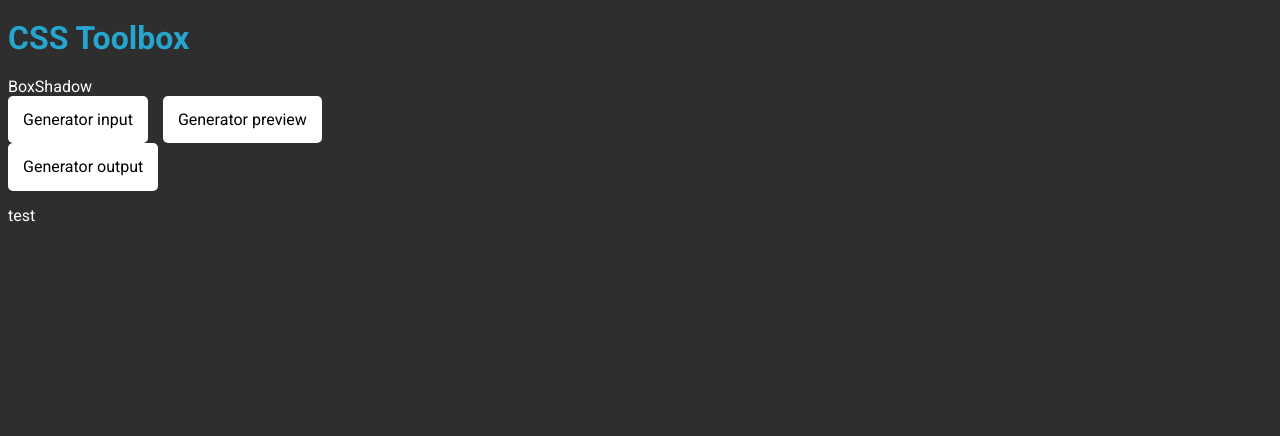
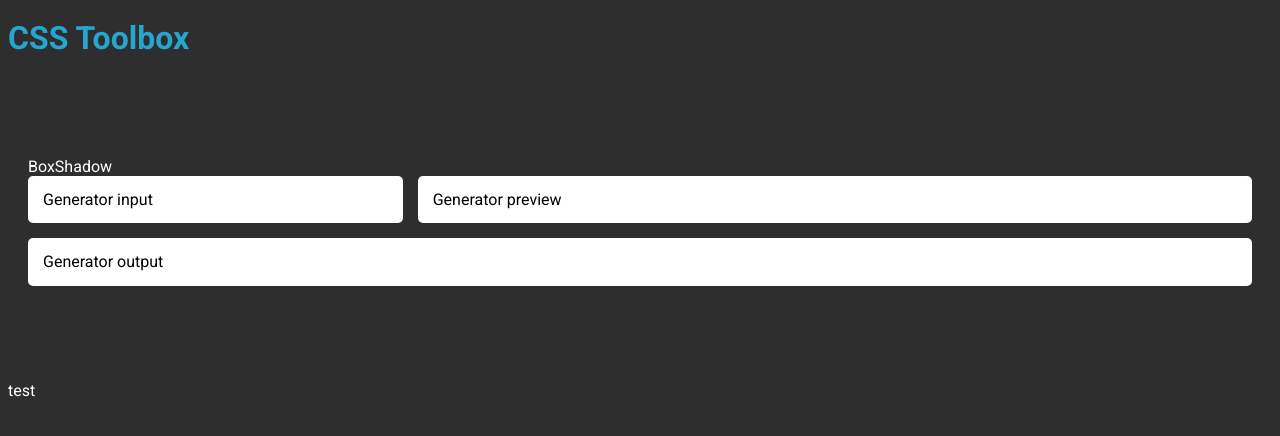
Before and after one commit to PedroHombre/CSS-Toolbox, a React (Create React App) app: page /box-shadow in a window 1280 px wide. Shown: the top 436 px of the page. Built offline with nearby package versions, Linux system fonts and the light colour scheme.

Commit message:
generators basic css

```diff
--- a/src/pages/generators/Generators.scss
+++ b/src/pages/generators/Generators.scss
@@ -1,5 +1,29 @@
+.container {
+    max-width: 1500px;
+    margin: 0 auto;
+    padding: 80px 20px;
+}
+
+.wrapper {
+    display: flex;
+    flex-direction: column;
+    gap: 15px;
+}
+
 .row {
     display: flex;
     flex-direction: row;
     gap: 15px;
+
+    .generator-input {
+        width: 30%;
+    }
+
+    .generator-preview {
+        width: 70%;
+    }
+
+    .generator-output {
+        width: 100%;
+    }
 }
--- a/src/pages/generators/boxShadow/BoxShadow.jsx
+++ b/src/pages/generators/boxShadow/BoxShadow.jsx
@@ -8,9 +8,10 @@ import '../Generators.scss';
 
 const BoxShadowGen = () => {
     return (
-        <>
+        <div className="container">
             BoxShadow
 
+            <div className="wrapper">
                 <div className="row">
                     <GeneratorInput />
 
@@ -20,7 +21,8 @@ const BoxShadowGen = () => {
                 <div className="row">
                     <GeneratorOutput />
                 </div>
-        </>
+            </div>
+        </div>
     )
 }
 
```
Lines whose indentation alone changed are shown as unchanged.
